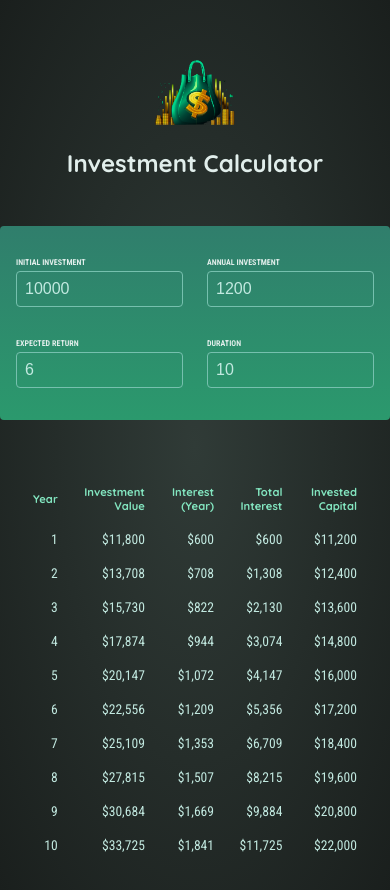
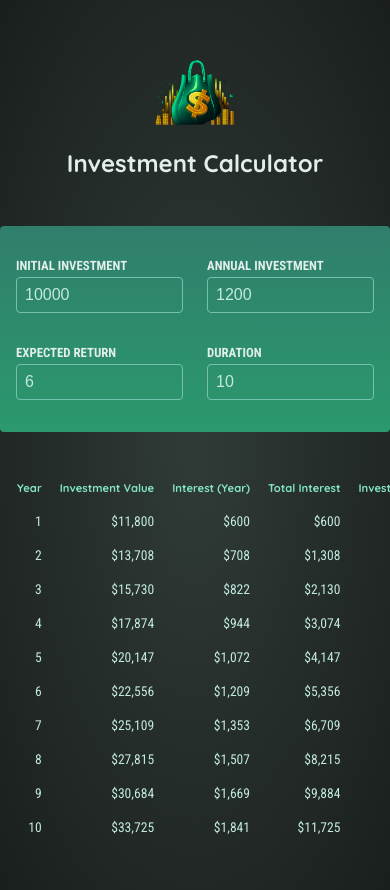
Before and after one commit to bug-end/investment-calculator, a React (Vite) app: page / in a window 390 px wide. Built offline with nearby package versions, Linux system fonts and the light colour scheme.

Commit message:
improving responsiveness on mobile viewport

```diff
--- a/src/index.css
+++ b/src/index.css
@@ -42,6 +42,7 @@ body {
 .input-group {
   display: flex;
   justify-content: space-evenly;
+  align-items: flex-end;
   gap: 1.5rem;
 }
 
@@ -49,7 +50,7 @@ body {
   display: block;
   margin-bottom: 0.25rem;
   font-family: 'Roboto Condensed', sans-serif;
-  font-size: 0.5rem;
+  font-size: 0.8rem;
   font-weight: bold;
   text-transform: uppercase;
 }
@@ -65,9 +66,9 @@ body {
 }
 
 #result {
-  max-width: 50rem;
+  display: block;
+  max-width: 30rem;
   margin: 2rem auto;
-  padding: 1rem;
   table-layout: fixed;
   border-spacing: 1rem;
   text-align: right;
@@ -77,6 +78,7 @@ body {
 #result thead {
   font-size: 0.7rem;
   color: #83e6c0;
+  text-wrap: nowrap;
 }
 
 #result tbody {
```
